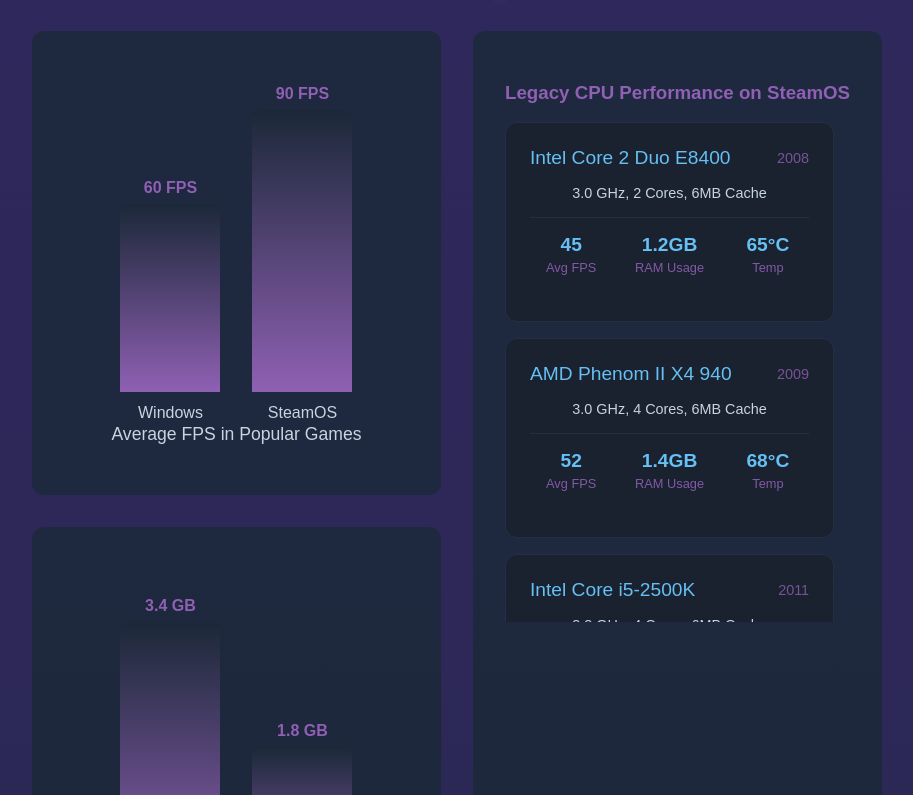
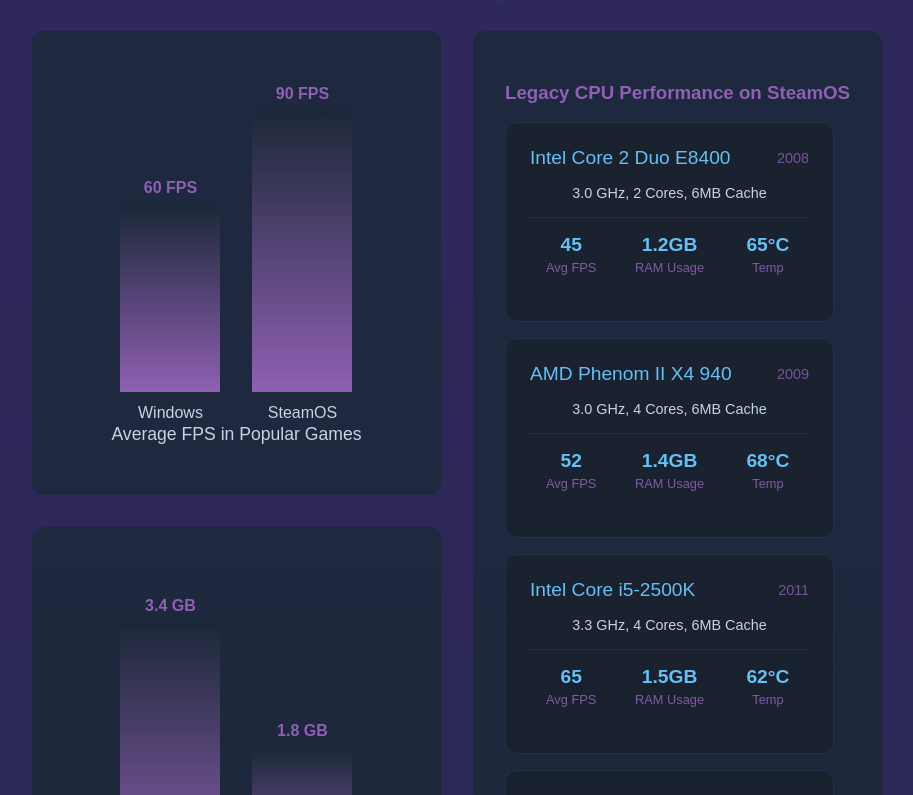
Before and after one commit to Lingfeng555/ixm_steamos, a React (Create React App) app: page / in a window 1280 px wide. Shown: the part 1585-2380 px from the top of the page, without its empty margins (183-1096 px from the left). Built offline with nearby package versions, Linux system fonts and the light colour scheme.

Commit message:
cvygbuhnij

```diff
--- a/src/components/performance/Performance.module.css
+++ b/src/components/performance/Performance.module.css
@@ -128,7 +128,7 @@
   gap: 1rem;
   overflow-y: auto;
   padding-right: 1rem;
-  max-height: calc(100vh - 300px);
+  max-height: calc(100vh - 100px);
   scrollbar-width: thin;
   scrollbar-color: #66c0f4 rgba(27, 40, 56, 0.8);
 }
```
